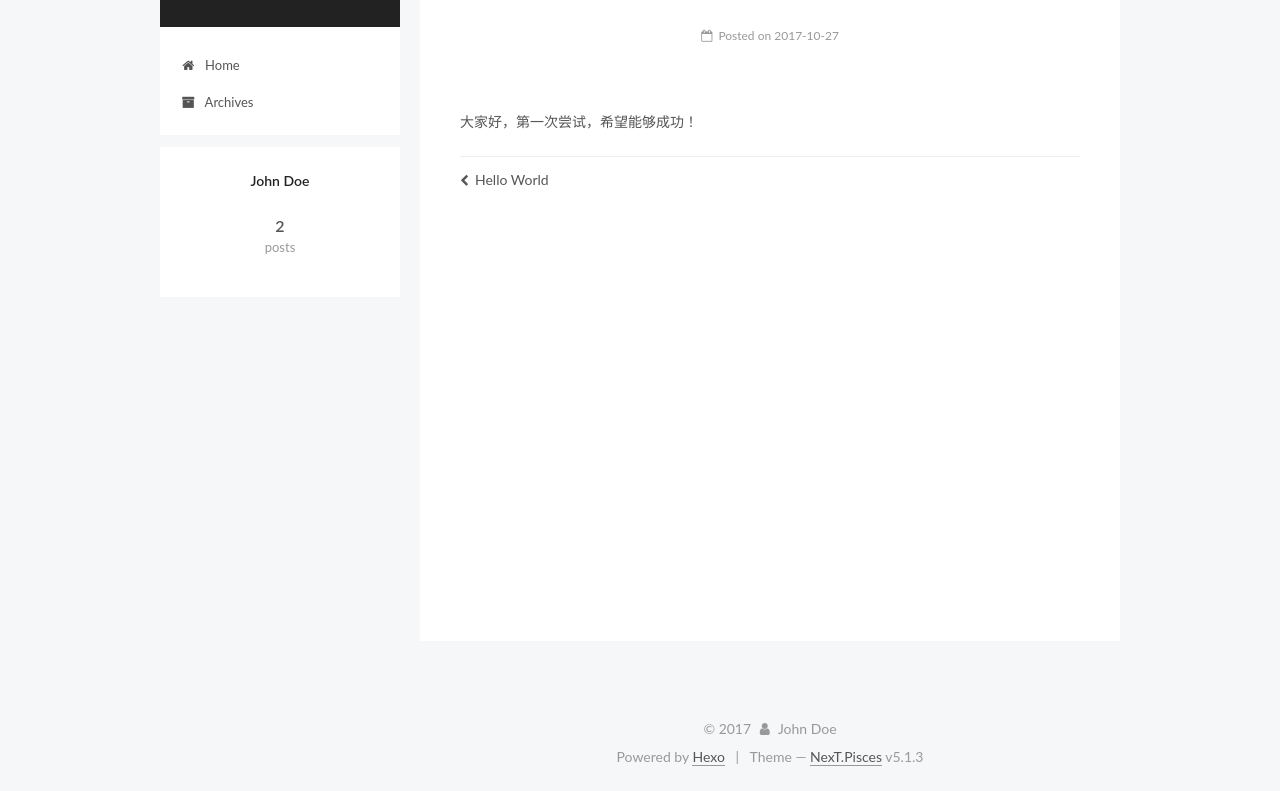
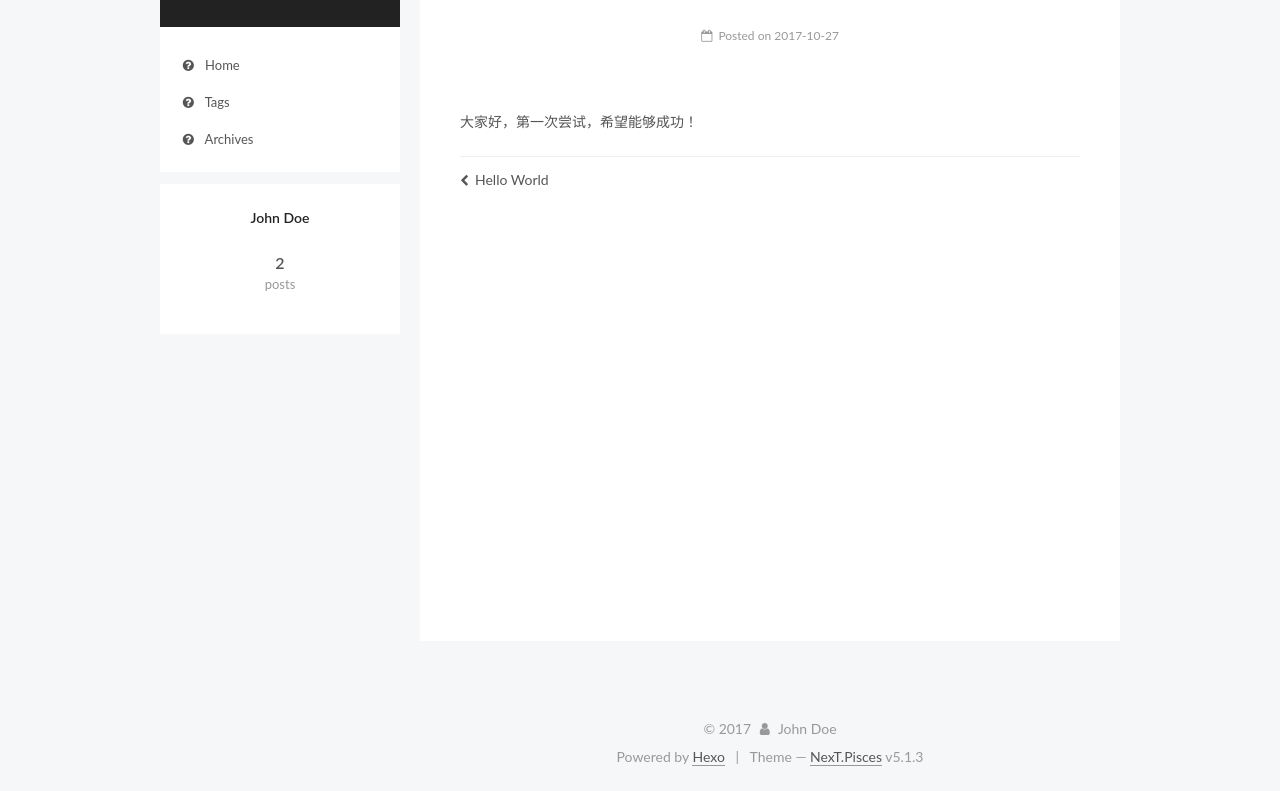
Before and after one commit to RenJunc/RenJunc.github.io, a plain HTML site: page 2017/10/27/article-title/index.html in a window 1280 px wide. Shown: the part 62-853 px from the top of the page. Drawn offline with Linux system fonts and the light colour scheme.

Commit message:
Site updated: 2017-10-27 11:24:01

```diff
--- a/2017/10/27/article-title/index.html
+++ b/2017/10/27/article-title/index.html
@@ -104,7 +104,7 @@
     motion: {"enable":true,"async":false,"transition":{"post_block":"fadeIn","post_header":"slideDownIn","post_body":"slideDownIn","coll_header":"slideLeftIn","sidebar":"slideUpIn"}},
     duoshuo: {
       userId: '0',
-      author: 'Author'
+      author: 'renjc'
     },
     algolia: {
       applicationID: '',
@@ -182,17 +182,27 @@
         <li class="menu-item menu-item-home">
           <a href="/" rel="section">
 
-              <i class="menu-item-icon fa fa-fw fa-home"></i> <br />
+              <i class="menu-item-icon fa fa-fw fa-question-circle"></i> <br />
 
             Home
           </a>
         </li>
 
 
+        <li class="menu-item menu-item-tags">
+          <a href="/tags" rel="section">
+
+              <i class="menu-item-icon fa fa-fw fa-question-circle"></i> <br />
+
+            Tags
+          </a>
+        </li>
+
+
         <li class="menu-item menu-item-archives">
-          <a href="/archives/" rel="section">
+          <a href="/archives" rel="section">
 
-              <i class="menu-item-icon fa fa-fw fa-archive"></i> <br />
+              <i class="menu-item-icon fa fa-fw fa-question-circle"></i> <br />
 
             Archives
           </a>
@@ -397,7 +407,7 @@
 
               <div class="site-state-item site-state-posts">
 
-                <a href="/archives/">
+                <a href="/archives">
 
                   <span class="site-state-item-count">2</span>
                   <span class="site-state-item-name">posts</span>
```
Also changed, not shown: 2017/10/27/hello-world/index.html (+15 -5 lines), archives/2017/10/index.html (+15 -5 lines), archives/2017/index.html (+15 -5 lines), archives/index.html (+15 -5 lines), index.html (+15 -5 lines).
